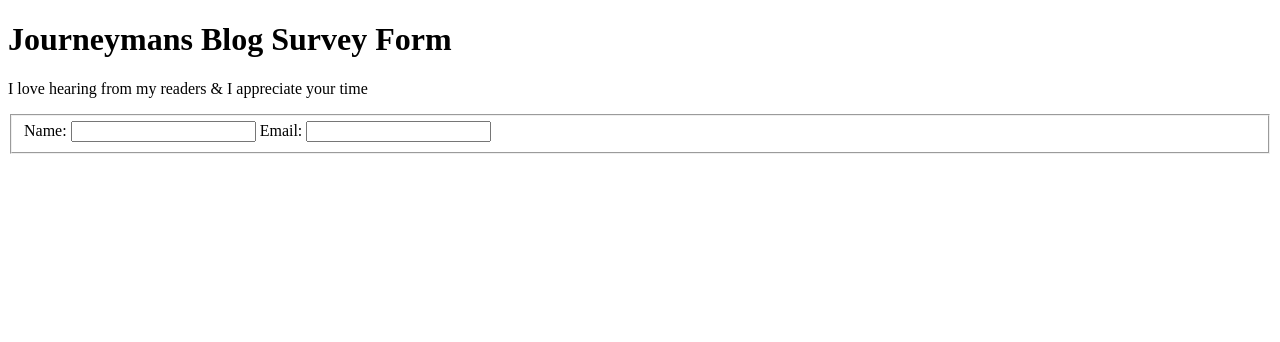
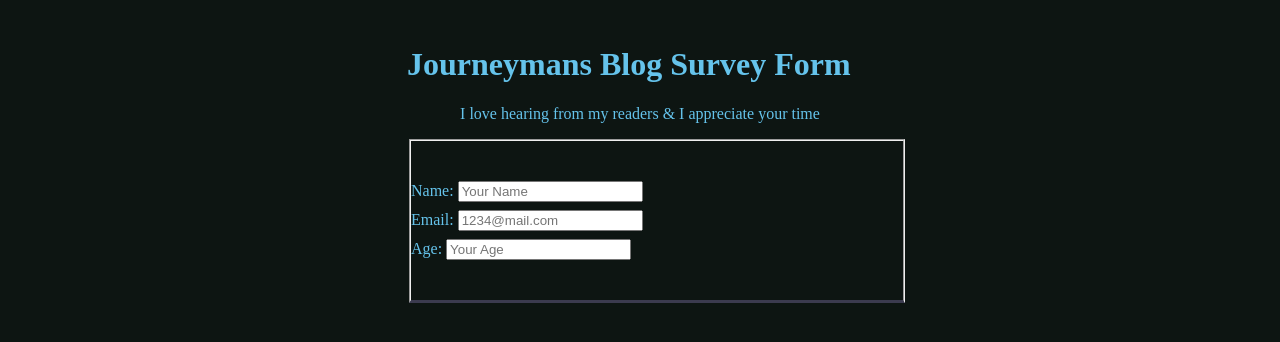
Before and after one commit to ReAnimatedMando/Survey-Form, a plain HTML site: page index.html in a window 1280 px wide. Drawn offline with Linux system fonts and the light colour scheme.

Commit message:
Form
added meta data to inputs such as required, placeholder.

```diff
--- a/index.html
+++ b/index.html
@@ -4,6 +4,7 @@
     <meta charset="UTF-8">
     <meta name="viewport" content="width=device-width, initial-scale=1.0">
     <title>Journeymans Blog Survey Form</title>
+    <link href="styles.css" rel="stylesheet" type="text/css" />
 </head>
 <body>
     <h1 id="title">Journeymans Blog Survey Form</h1>
@@ -12,11 +13,13 @@
     <form id="survey-form">
         <fieldset>
           <label for="name"> Name:
-            <input id=name type="text" required />
+            <input id=name type="text" placeholder="Your Name" required />
           </label>
           <label for="email"> Email:
-            <input id=email type="text" required />
+            <input id=email type="text" placeholder="1234@mail.com" required />
           </label>
+          <label for="age"> Age: <input id="age" type="text"
+            min="13" max="120" placeholder="Your Age" required/>
       </form>
 </body>
 </html>
```
